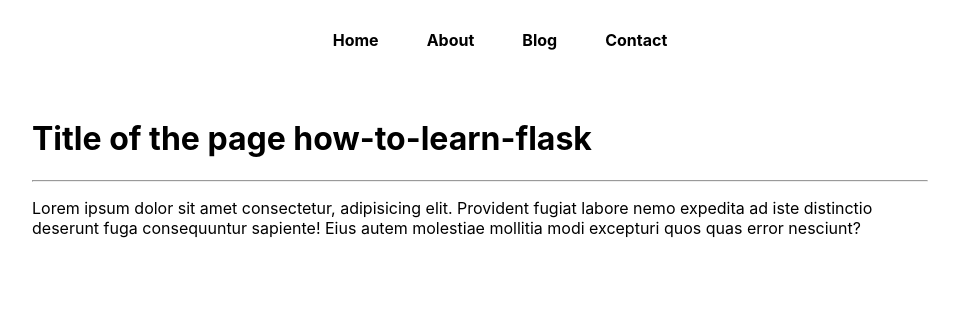
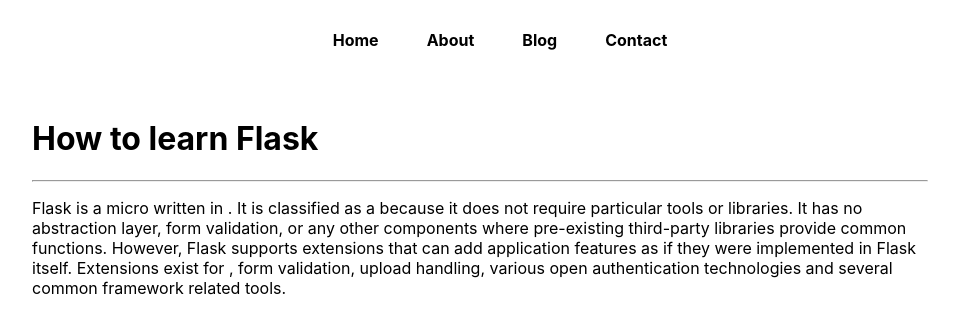
Before and after one commit to Synonymous64/journey-to-NextJS, a Next.js app in the folder gecode/: page /blogspot/how-to-learn-flask in a window 1280 px wide. Shown: the top 332 px of the page, without its empty margins (160-1119 px from the left). Built offline with nearby package versions, Linux system fonts and the light colour scheme.

Commit message:
Blogs spreaded

```diff
--- a/gecode/pages/api/blogs.js
+++ b/gecode/pages/api/blogs.js
@@ -22,7 +22,7 @@
   for(let item = 0; item < data.length; ++item){
     console.log(data[item]);
     myFile = await fs.promises.readFile('blogData/' + data[item], 'utf-8');
-    console.log(myFile);
+    // console.log(myFile);
     allBlogs.push(JSON.parse(myFile));
   }
   res.status(200).json(allBlogs)
--- a/gecode/pages/blog.js
+++ b/gecode/pages/blog.js
@@ -9,11 +9,11 @@
 const Blog = () => {
     const [blogs, setBlogs] = useState([]);
     useEffect(()=>{
-        console.log('use effect is running');
+        // console.log('use effect is running');
         fetch('http://localhost:3000/api/blogs').then((data)=>{
             return data.json();
         }).then((parsedData)=>{
-            console.log(parsedData);
+            // console.log(parsedData);
             setBlogs(parsedData)
         })
     }, [])
--- a/gecode/pages/blogspot/[slug].js
+++ b/gecode/pages/blogspot/[slug].js
@@ -1,4 +1,4 @@
-import React from 'react'
+import React, { useEffect, useState } from 'react'
 import { useRouter } from 'next/router'
 import styles from '../../styles/BlogSpot.module.css'
 // * Step 1: Find the file corresponding to the file.
@@ -20,15 +20,26 @@
     // }
     // let p = fetchApi();
     // console.log(p);
+    const [blog, setBlog] = useState();
     const router = useRouter();
     const { slug } = router.query;
+    useEffect(()=>{
+        // console.log('use effect is running');
+        if(!router.isReady) return;
+        fetch(`http://localhost:3000/api/getBlog?slug=${slug}`).then((data)=>{
+            return data.json();
+        }).then((parsedData)=>{
+            // console.log(parsedData);
+            setBlog(parsedData)
+        })
+    }, [router.isReady])
     return (
         <div className={`${styles.container}`}>
             <main className={styles.main}>
-                <h1>Title of the page {slug}</h1>
+                <h1>{ blog && blog.title}</h1>
                 <hr />
                 <p>
-                    Lorem ipsum dolor sit amet consectetur, adipisicing elit. Provident fugiat labore nemo expedita ad iste distinctio deserunt fuga consequuntur sapiente! Eius autem molestiae mollitia modi excepturi quos quas error nesciunt?
+                    { blog && blog.content}
                 </p>
             </main>
         </div>
--- a/gecode/styles/Blog.module.css
+++ b/gecode/styles/Blog.module.css
@@ -10,6 +10,9 @@
 .blogItem h3 {
   cursor: pointer;
   text-decoration: underline;
+  font-size: 2rem;
+  margin: 0;
+  padding: 0;
 }
 .blogItemP{
   max-width: 55vw;
```
